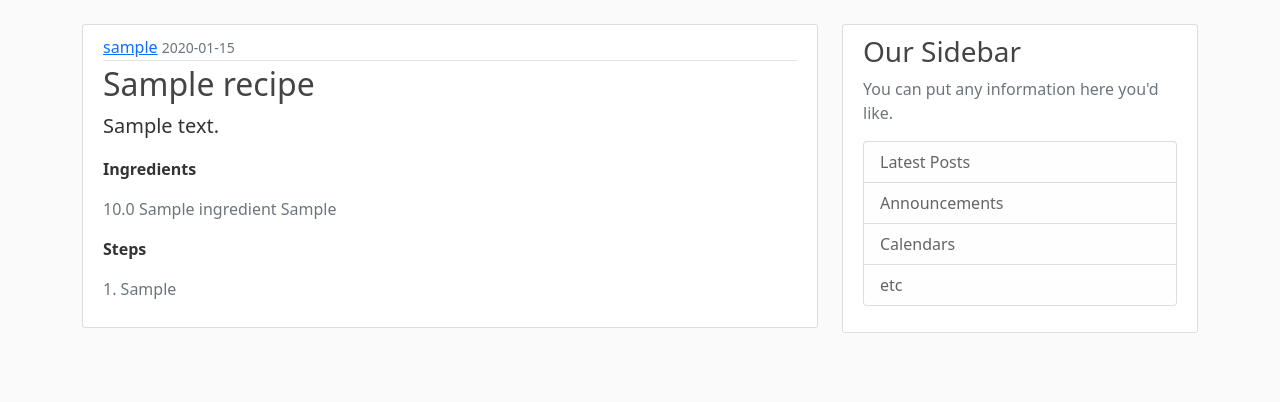
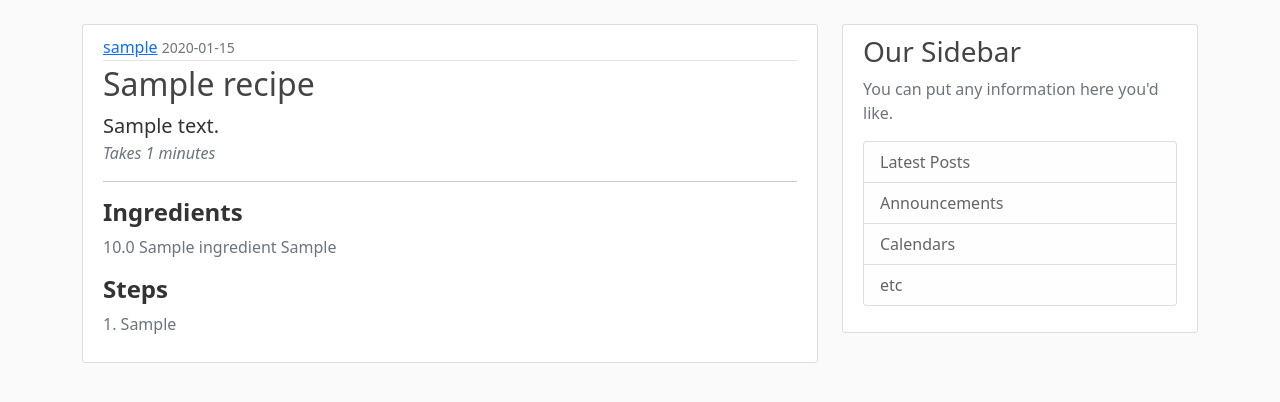
Before and after one commit to DanLanfear/FlaskRecipeApp, a Flask app: page /recipe/1 in a window 1280 px wide. Shown: the part 56-458 px from the top of the page. Run offline with Flask 2, Linux system fonts and the light colour scheme; tables that the repository leaves empty hold one stand-in row (values such as "Sample post").

Commit message:
modified recipe display, added autocaps

```diff
--- a/Flask_Recipe/flaskrecipe/routes.py
+++ b/Flask_Recipe/flaskrecipe/routes.py
@@ -115,13 +115,13 @@ def update_recipe(recipe_id):
         recipe.description = form.description.data
         Ingredient.query.filter_by(recipe=recipe).delete()
         for field in form.ingredients:
-            ingredient = Ingredient(ingredient=field.ingredient.data, quantity=field.quantity.data,
+            ingredient = Ingredient(ingredient=field.ingredient.data.capitalize(), quantity=field.quantity.data,
                                     quantity_label=field.quantity_label.data, recipe=Recipe.query.filter_by(title=recipe.title).first())
             db.session.add(ingredient)
         Step.query.filter_by(recipe=recipe).delete()
         num = 1
         for field in form.steps:
-            step = Step(step=field.step.data, step_number=num, recipe=Recipe.query.filter_by(title=recipe.title).first())
+            step = Step(step=field.step.data.capitalize(), step_number=num, recipe=Recipe.query.filter_by(title=recipe.title).first())
             db.session.add(step)
             num += 1
         db.session.commit()
--- a/Flask_Recipe/flaskrecipe/templates/recipe.html
+++ b/Flask_Recipe/flaskrecipe/templates/recipe.html
@@ -13,14 +13,16 @@
             {% endif %}
         </div>
         <h2 class="article-title">{{ recipe.title }}</h2>
-        <p class="lead">{{ recipe.description }}</p>
-        <p class="article-content"><strong>Ingredients</strong></p>
+        <span class="lead">{{ recipe.description }}</span>
+        <p class="text-muted"><em>Takes {{ recipe.time }} minutes</em></p>
+        <hr>
+        <p class="article-content h4"><strong>Ingredients</strong></p>
         <ul class="text-muted list-unstyled">
           {% for item in recipe.ingredients %}
             <li>{{ item.quantity }} {{ item.quantity_label }} {{ item.ingredient }}</li>
           {% endfor %}
         </ul>
-        <p class="article-content"><strong>Steps</strong></p>
+        <p class="article-content h4"><strong>Steps</strong></p>
         <ol class="text-muted list-unstyled">
           {% for item in recipe.steps %}
             <li>{{ item.step_number }}. {{item.step}}</li>
```
